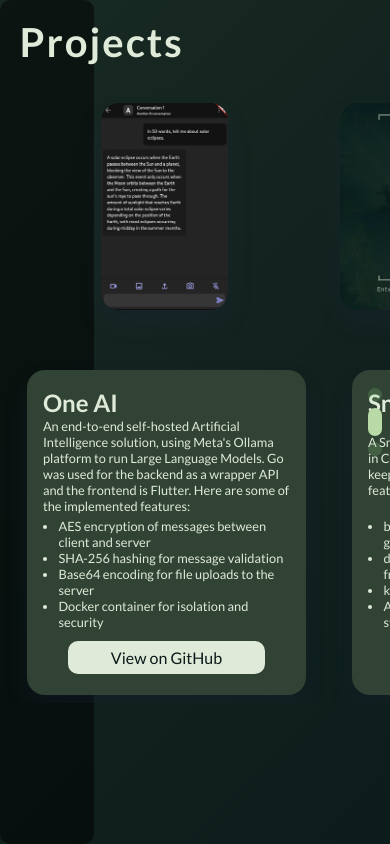
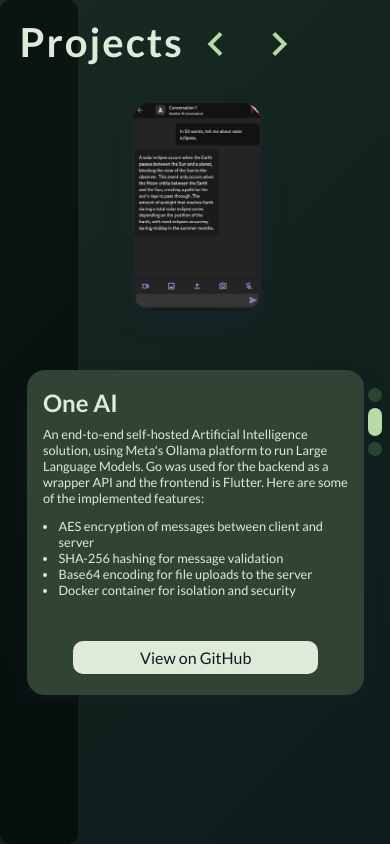
Before and after one commit to quaxlyqueen/portfolio, a React (Vite) app: page / in a window 390 px wide. Both pictures are taken after a click on the element 375 px from the left and 429 px from the top of the page. Built offline with nearby package versions, Linux system fonts and the light colour scheme.

Commit message:
implementing suggestions from user.

```diff
--- a/src/Projects.jsx
+++ b/src/Projects.jsx
@@ -28,15 +28,15 @@ export default function Projects({ cardData }) {
           <div id="projects-header-row">
             <h1>Projects</h1>
             <div id="projects-nav-buttons">
-              <div className="slider-nav-button shadow tooltip" onClick={prevSlide}>
-                <span className="material-icons">
+              <div className="slider-nav-button tooltip" onClick={prevSlide}>
+                <span className="material-icons project-nav-icon">
                   chevron_left
                 </span>
                 <span className="tooltip-text">Previous Project</span>
               </div>
 
-              <div className="slider-nav-button shadow tooltip" onClick={nextSlide}>
-                <span className="material-icons">
+              <div className="slider-nav-button tooltip" onClick={nextSlide}>
+                <span className="material-icons project-nav-icon">
                   chevron_right
                 </span>
                 <span className="tooltip-text">Next Project</span>
@@ -46,7 +46,7 @@ export default function Projects({ cardData }) {
           <Swiper
             modules={[Navigation, Scrollbar]}
             navigation
-            slidesPerView={1.2}
+            slidesPerView={1}
             loop={false}
             id="project-cards-section"
             className="mySwiper"
--- a/src/main.css
+++ b/src/main.css
@@ -321,19 +321,21 @@ p {
 
 #projects-header-row {
   display: flex;
+  align-items: top;
 }
 
 #projects-nav-buttons {
+  margin-top: 1.5vw;
   display: flex;
   flex-direction: row;
-  align-items: center;
-  justify-content: right;
+  align-items: bottom;
+  justify-content: left;
   width: 100%;
-  margin-right: 5vw;
 }
 
 .slider-nav-button {
-  margin: 2vw;
+  margin-left: 2vw;
+  margin-right: 2vw;
   transition-duration: 500ms;
 }
 
@@ -873,8 +875,20 @@ p {
     border-radius: 10px;
   }
 
+  #projects-header-row h1 {
+    margin-top: .2vw;
+  }
+
   #projects-nav-buttons {
-    visibility: hidden;
+    margin-top: 0;
+  }
+
+  .slider-nav-button {
+    height: max-content;
+  }
+
+  .project-nav-icon {
+    font-size: clamp(2rem, 3rem, 4rem);
   }
 }
 
```
